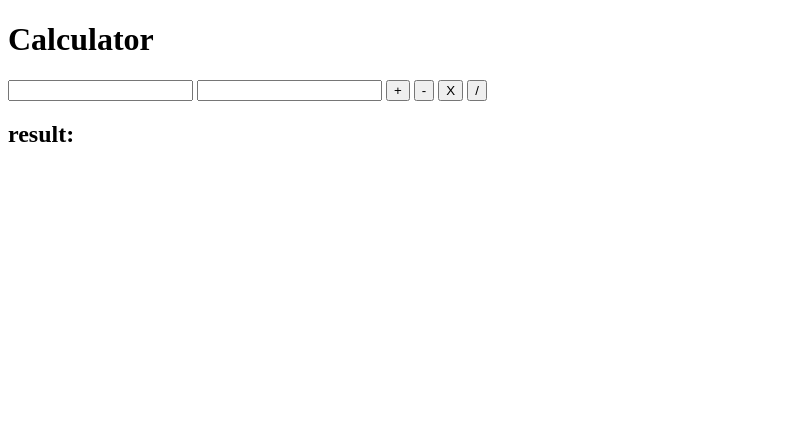
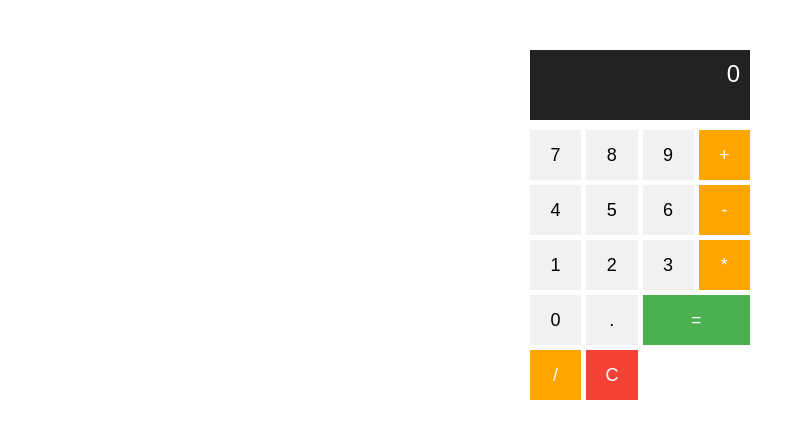
Before and after one commit to jamilnim/Phpcalculator, a PHP site: page /practice/index.php in a window 1280 px wide. Shown: the top 439 px of the page, without its empty margins (0-805 px from the left). Run offline with PHP 8.4, Linux system fonts and the light colour scheme.

Commit message:
php calculator v2

```diff
--- a/index.php
+++ b/index.php
@@ -5,41 +5,86 @@
 <head>
     <meta charset="UTF-8">
     <meta name="viewport" content="width=device-width, initial-scale=1.0">
-    <title>Document</title>
+    <title>CALCULATOR</title>
+    <link rel="stylesheet" href="style.css">
 </head>
 <body>
-    <h1>Calculator</h1>
+
+    <div class="calculatorContainer">
     <form action="" method="post">
-    <input type="number" class="num1" name="num1">
-    <input type="number" class="num2" name="num2">
-
-    <input type="submit" name="add" value="+">
-    <input type="submit" name="sub" value="-">
-    <input type="submit" name="multi" value="X">
-    <input type="submit" name="devid" value="/">
 
     <?php
-    $result=" ";
-    if (isset($_POST['add'])){
-        $num1=$_POST['num1'];
-        $num2=$_POST['num2'];
-        $result=$num1+$num2;
-    } elseif (isset($_POST['sub'])){
-        $num1=$_POST['num1'];
-        $num2=$_POST['num2'];
-        $result=$num1-$num2;
-    }elseif (isset($_POST['multi'])){
-        $num1=$_POST['num1'];
-        $num2=$_POST['num2'];
-        $result=$num1*$num2;
-    }elseif (isset($_POST['devid'])){
-        $num1=$_POST['num1'];
-        $num2=$_POST['num2'];
-        $result=$num1/$num2;
-    }
-    ?>
-    <h2>  result:<?php echo $result; ?> </h2>
+
+$btn=isset($_POST['display'])? $_POST['display']:" ";
+$action=isset($_POST['action'])&& $_POST['action']=='true';
+// $reasult=eval("$btn ;");
+
+$button=[0,1,2,3,4,5,6,7,8,9,'+','-','*','/','C','='];
+
+foreach($button as $i){
+
+    if(isset($_POST [(string)$i])){
+
+    if ($i=='C'){
+        $btn=" ";
+        $action=false;}
+        else if($i>=0 && $i<=9){
+            if ($action){
+            $btn ="";
+            $action=false;
+            $btn .=$i;}
+            else{$btn .=$i;
+                }
+        }
+        else if($i=="+"||$i=="-"||$i=="*"||$i=="/"){
+            $btn .=$i;
+            $action=false;
+        }
+        else if($i=='='){
+            $btn=eval("return $btn;");
+            $action=true;
+
+        }
+    }}
+
+
+
+?>
+ <input type="hidden" name="display" value="<?php echo $btn; ?>" >
+ <div class="display"> <?php echo $btn  ?> </div>
+ <input type="hidden" name="action" value=<?php echo $action && $action ?'true':'false' ?> >
+
+
+
+<div class=numberBtn>
+
+</br>
+<div class="operator">
+    <input type="submit" name="+" value="+">
+    <input type="submit" name="-" value="-">
+    <input type="submit" name="*" value="X">
+    <input type="submit" name="/" value="/"></br>
+</div>
+    <input type="submit" name="1" value="1">
+    <input type="submit" name="2" value="2">
+    <input type="submit" name="3" value="3">
+    <input type="submit" name="4" value="4"></br>
+    <input type="submit" name="5" value="5">
+    <input type="submit" name="6" value="6">
+    <input type="submit" name="7" value="7">
+    <input type="submit" name="8" value="8"></br>
+    <input type="submit" name="9" value="9">
+    <input type="submit" name="0" value="0">
+    <input  id="submit" type="submit" name="=" value="=">
+    <input id="spaceBtn" type="submit" name="C" value="C">
+</div>
+
+
+
+
+
 
     </form>
+    </div>
 </body>
 </html>
--- /dev/null
+++ b/practice/index.php
@@ -0,0 +1,82 @@
+<!DOCTYPE html>
+<html lang="en">
+<head>
+  <meta charset="UTF-8">
+  <title>PHP Calculator</title>
+  <style>
+    body { font-family: Arial; display: flex; justify-content: center; margin-top: 50px; }
+    .calculator { width: 220px; }
+    .display {
+      height: 50px; background: #222; color: white;
+      font-size: 24px; text-align: right; padding: 10px;
+    }
+    .buttons {
+      display: grid;
+      grid-template-columns: repeat(4, 1fr);
+      gap: 5px;
+      margin-top: 10px;
+    }
+    button {
+      height: 50px; font-size: 18px;
+      background: #f1f1f1; border: none; cursor: pointer;
+    }
+    button.operator { background: #ffa500; color: white; }
+    button.equal { background: #4CAF50; color: white; grid-column: span 2; }
+    button.clear { background: #f44336; color: white; }
+  </style>
+</head>
+<body>
+
+<div class="calculator">
+  <form method="post">
+    <div class="display"><?php echo $_POST['display'] ?? '0'; ?></div>
+    <input type="hidden" name="display" value="<?php echo $_POST['display'] ?? ''; ?>">
+    <div class="buttons">
+      <?php
+      $buttons = [
+        '7', '8', '9', '+',
+        '4', '5', '6', '-',
+        '1', '2', '3', '*',
+        '0', '.', '=', '/',
+        'C'
+      ];
+      foreach ($buttons as $btn) {
+        $class = '';
+        if (in_array($btn, ['+', '-', '*', '/'])) $class = 'operator';
+        if ($btn == '=') $class = 'equal';
+        if ($btn == 'C') $class = 'clear';
+        echo "<button type='submit' name='btn' value='$btn' class='$class'>$btn</button>";
+      }
+      ?>
+    </div>
+  </form>
+</div>
+
+<?php
+if ($_SERVER['REQUEST_METHOD'] == 'POST') {
+  $display = $_POST['display'] ?? '';
+  $btn = $_POST['btn'] ?? '';
+
+  if ($btn == 'C') {
+    $display = '';
+  } elseif ($btn == '=') {
+    // Security: allow only numbers and math symbols
+    if (preg_match('/^[0-9+\-*/.() ]+$/', $display)) {
+      eval("\$display = $display;");
+    } else {
+      $display = 'Error';
+    }
+  } else {
+    $display .= $btn;
+  }
+
+  // Redisplay form with updated display
+  echo "<script>
+    document.querySelector('input[name=\"display\"]').value = \"$display\";
+    document.querySelector('.display').innerText = \"$display\";
+  </script>";
+}
+?>
+
+</body>
+</html>
```
Also changed, not shown: style.css (+54 -0 lines).
